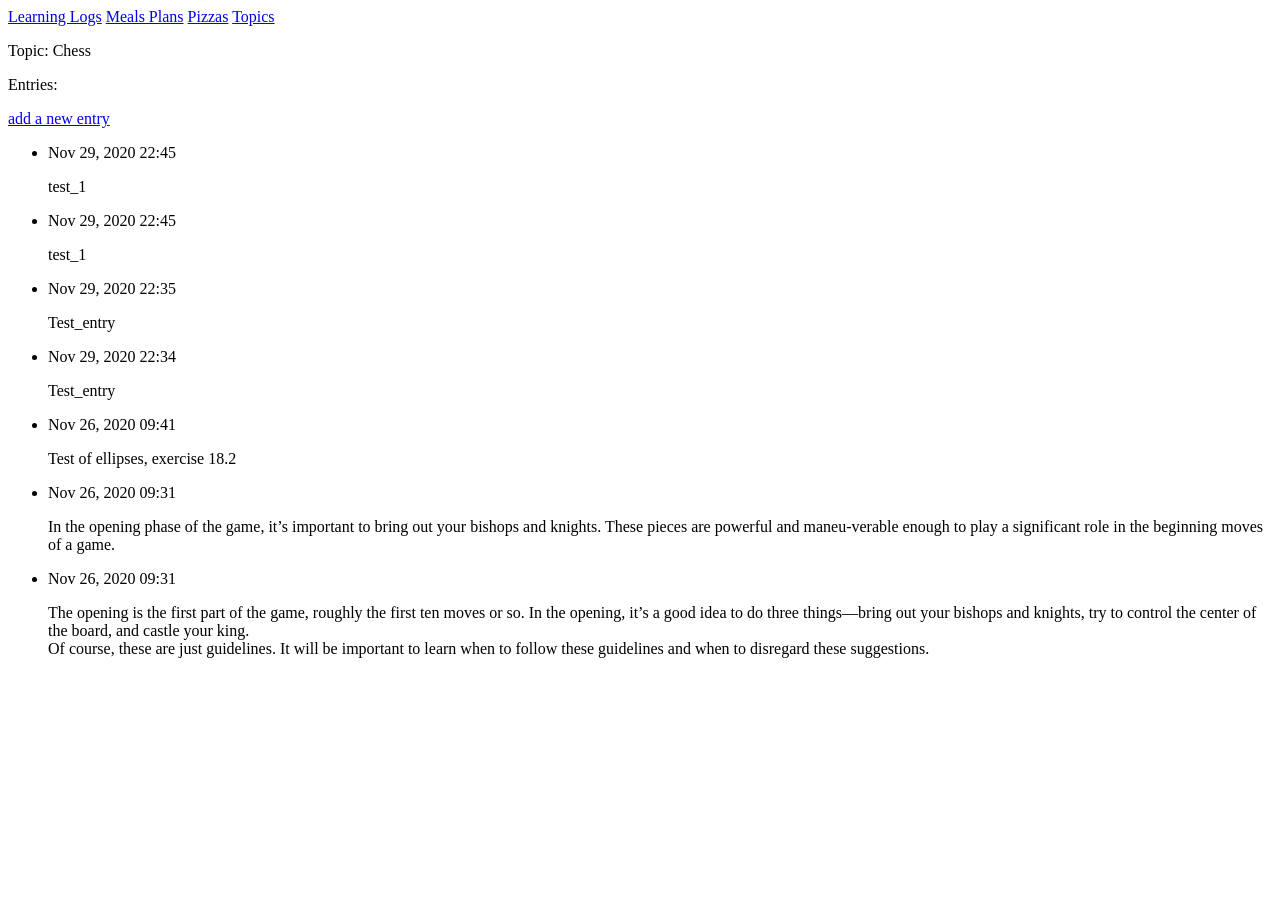
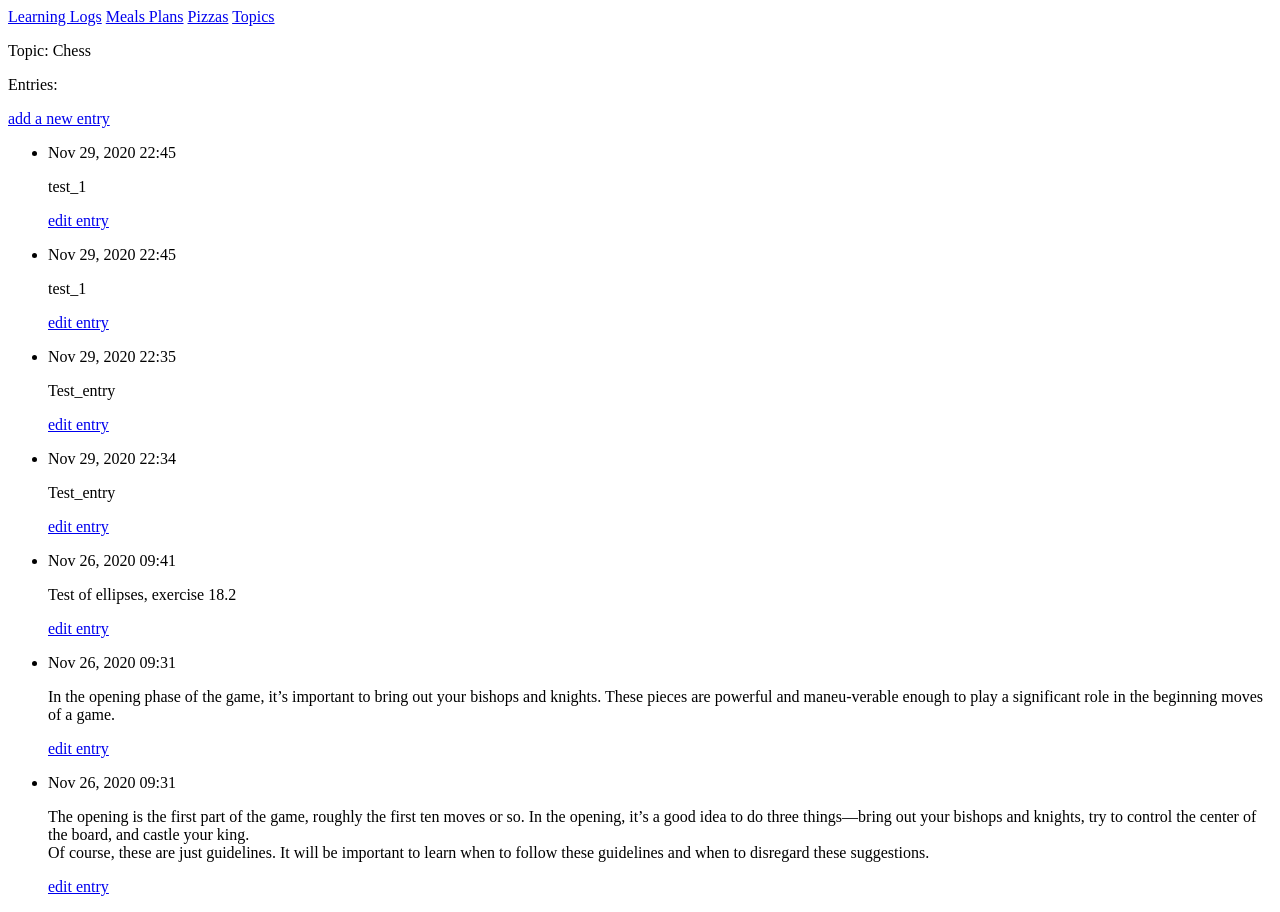
Before and after one commit to AndreyeuIvan/crash_cource, a Django app: page /topics/1/ in a window 1280 px wide. Before the commit the page ends 658 px from the top, so only its background shows below. Run offline with Django 3.2, Linux system fonts and the light colour scheme; data comes from the database, SQL or seed files in the repository; both versions use the stored data as it was after the commit.

Commit message:
forms edit created

```diff
--- a/learning_logs/templates/learning_logs/topic.html
+++ b/learning_logs/templates/learning_logs/topic.html
@@ -13,6 +13,7 @@
 		<li>
 			<p>{{ entry.date_added|date:'M d, Y H:i' }}</p>
 			<p>{{ entry.text|linebreaks }}</p>
+			<a href="{% url 'edit_entry' entry.id %}">edit entry</a>
 		</li>
 		{% empty %}
 		<li>
--- a/learning_logs/urls.py
+++ b/learning_logs/urls.py
@@ -13,5 +13,6 @@ urlpatterns = [
 	#Page for adding a new topic
 	re_path(r'^new_topic/$', views.new_topic, name='new_topic'),
 	#Page for adding a new entry
-	re_path(r'^new_entry/(?P<topic_id>\d+)/$', views.new_entry, name='new_entry')
+	re_path(r'^new_entry/(?P<topic_id>\d+)/$', views.new_entry, name='new_entry'),
+	re_path(r'^edit_entry/(?P<entry_id>\d+)/$', views.edit_entry, name='edit_entry'),
 		]
--- a/learning_logs/views.py
+++ b/learning_logs/views.py
@@ -3,7 +3,8 @@ from django.http import HttpResponseRedirect
 from django.urls import reverse
 
 from .forms import TopicForm, EntryForm
-from .models import Topic
+from .models import Topic, Entry
+
 
 
 def home(request):
@@ -15,6 +16,7 @@ def topics(request):
 	topics = Topic.objects.order_by('date_added')
 	context = {'topics': topics}
 	return render(request, 'learning_logs/topics.html', context)
+
 
 def topic(request, topic_id):
 	"""Show a single topic and all its entries"""
@@ -39,6 +41,7 @@ def new_topic(request):
 	context = {'form': form}
 	return render(request, 'learning_logs/new_topic.html', context)
 
+
 def new_entry(request, topic_id):
 	topic = Topic.objects.get(id=topic_id)
 	if request.method != 'POST':
@@ -52,3 +55,21 @@ def new_entry(request, topic_id):
 			return HttpResponseRedirect(reverse('topic', args =[topic_id]))
 	context = {'topic': topic, 'form':form}
 	return render(request, 'learning_logs/new_entry.html', context)
+
+
+def edit_entry(request, entry_id):
+	"""Edit an existing entry."""
+	entry = Entry.objects.get(id=entry_id)
+	topic = entry.topic
+
+	if request.method != 'POST':
+		#Initialrequest, pre-fill form with the current entry.
+		form = EntryForm(instance=entry)
+	else:
+		form = EntryForm(instance=entry, data=request.POST)
+		if form.is_valid():
+			form.save()
+			return HttpResponseRedirect(reverse('topic', args=[topic.id]))
+
+	context = {'entry':entry, 'topic': topic, 'form': form}
+	return render(request, 'learning_logs/edit_entry.html', context)
```
Also changed, not shown: learning_logs/templates/learning_logs/edit_entry.html (added, +14 -0 lines), db.sqlite3.
